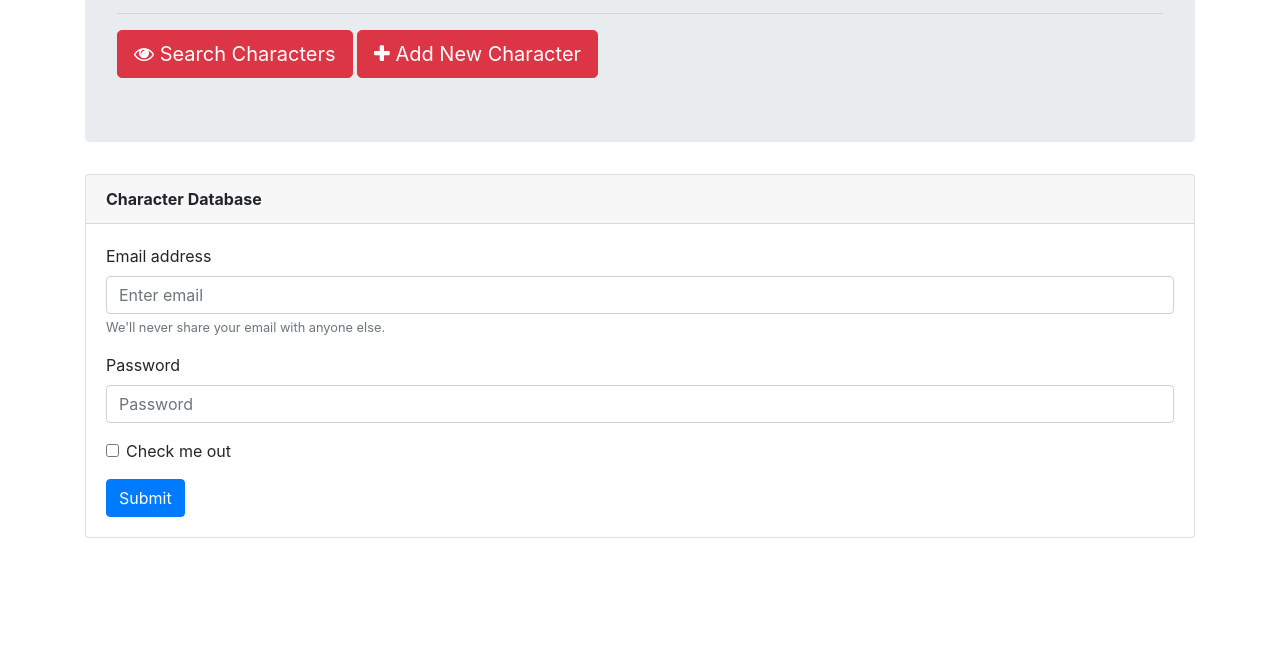
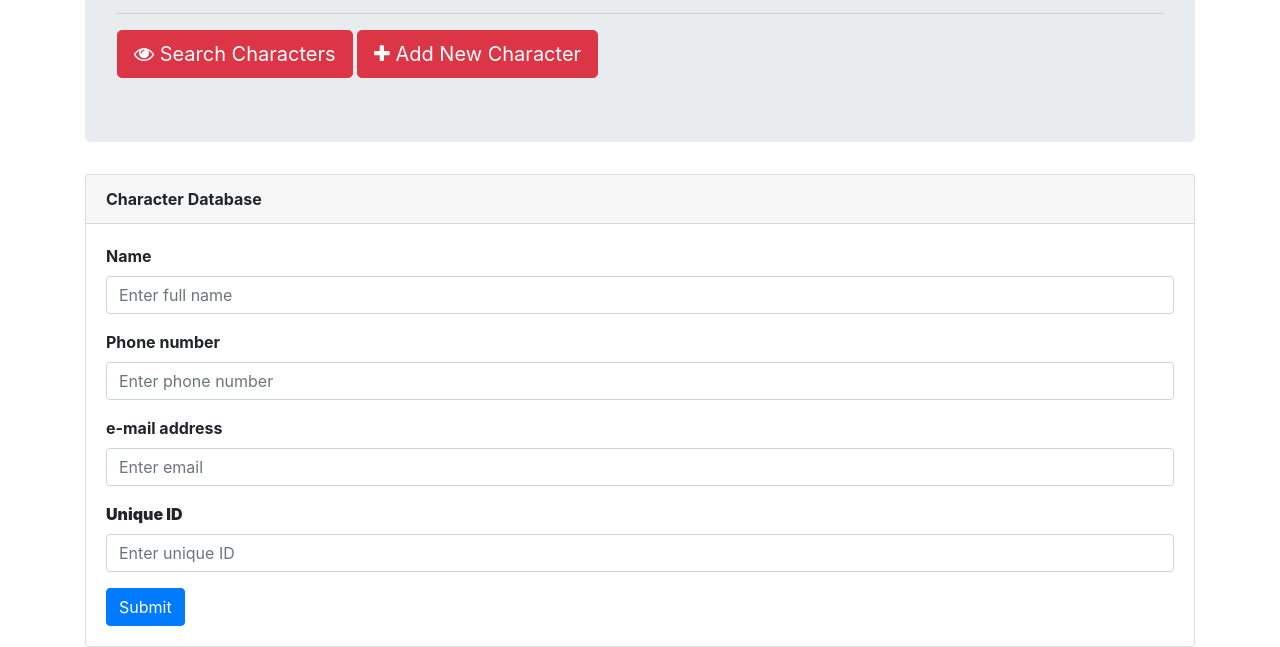
Before and after one commit to RickN123/HotRestaurants, a website: page reservation.html in a window 1280 px wide. Shown: the part 157-804 px from the top of the page. Drawn offline with nearby package versions, Linux system fonts and the light colour scheme.

Commit message:
form complete

```diff
--- a/reservation.html
+++ b/reservation.html
@@ -33,17 +33,20 @@
           <div class="card-body">
             <form>
                 <div class="form-group">
-                  <label for="exampleInputEmail1">Email address</label>
-                  <input type="email" class="form-control" id="exampleInputEmail1" aria-describedby="emailHelp" placeholder="Enter email">
-                  <small id="emailHelp" class="form-text text-muted">We'll never share your email with anyone else.</small>
+                  <label for="exampleInputName"><strong>Name</strong></label>
+                  <input type="name" class="form-control" id="exa.mpleInputName" aria-describedby="nameHelp" placeholder="Enter full name">
                 </div>
                 <div class="form-group">
-                  <label for="exampleInputPassword1">Password</label>
-                  <input type="password" class="form-control" id="exampleInputPassword1" placeholder="Password">
+                  <label for="exampleInputNumber"><strong>Phone number</strong></label>
+                  <input type="number" class="form-control" id="exampleInputNumber" aria-describedby="phoneHelp" placeholder="Enter phone number">
                 </div>
-                <div class="form-group form-check">
-                  <input type="checkbox" class="form-check-input" id="exampleCheck1">
-                  <label class="form-check-label" for="exampleCheck1">Check me out</label>
+                <div class="form-group">
+                  <label for="exampleInputEmail1"><strong>e-mail address</label>
+                  <input type="email" class="form-control" id="exampleInputEmail1" aria-describedby="emailHelp" placeholder="Enter email">
+                </div>
+                <div class="form-group">
+                  <label for="exampleInputId"><strong>Unique ID</strong></label>
+                  <input type="email" class="form-control" id="exampleInputId" aria-describedby="iDHelp" placeholder="Enter unique ID">
                 </div>
                 <button type="submit" class="btn btn-primary">Submit</button>
               </form>
```
